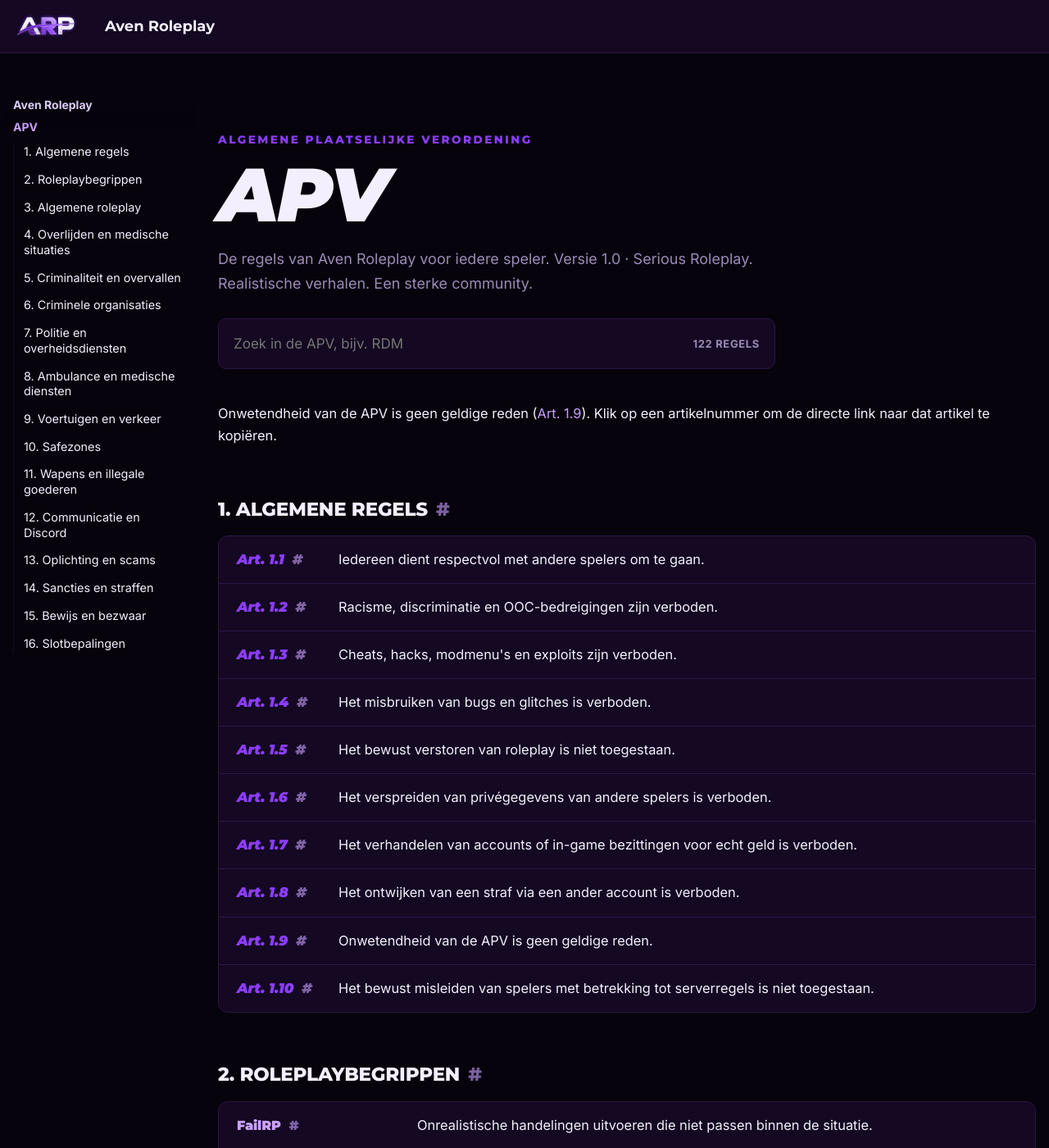
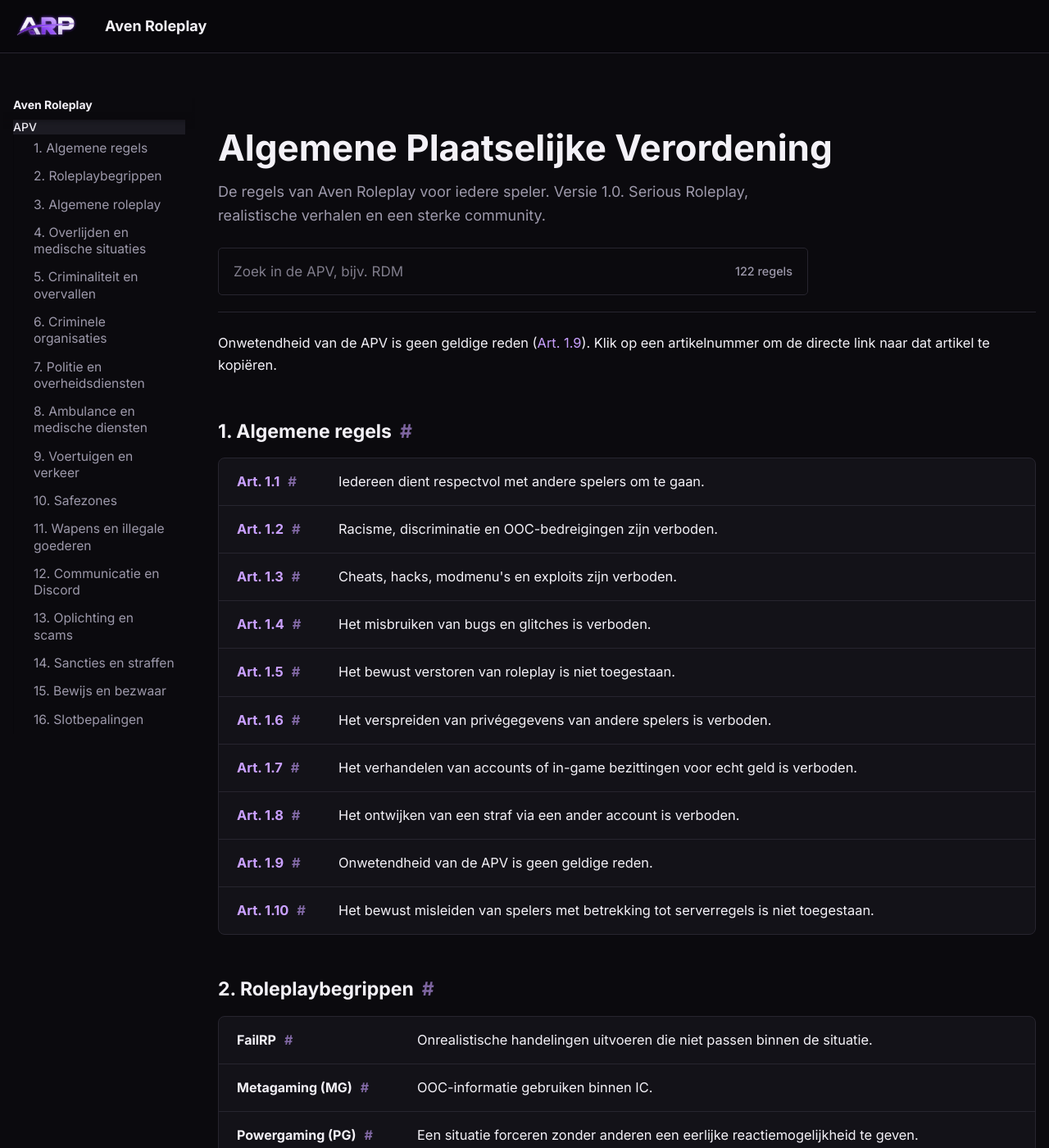
Before and after one commit to frearkdev/aven-regels, an MkDocs documentation site: the page built from docs/index.md, in a window 1280 px wide and 1400 px high. Shown: the whole window at 82% size. Built offline with MkDocs 1.6.1 and Material for MkDocs 9.7.7, drawn with Linux system fonts in a browser that asks for light colours; some of the changed text lies outside the part shown.

Commit message:
Match the APV site to the Aven Portal style
The APV used italic Montserrat headings, tracked uppercase labels and a
heavy purple surface palette, which looked unrelated to the portal. It now
uses the same neutral dark tokens, Inter (self-hosted instead of Google
Fonts), plain sentence-case headings and the portal's card and sidebar
styling. Purple stays an accent for focus, links and the targeted article.

Co-Authored-By: Claude Sonnet 5.5 <noreply@anthropic.com>

```diff
--- a/docs/index.md
+++ b/docs/index.md
@@ -3,9 +3,8 @@ title: Algemene Plaatselijke Verordening
 ---
 
 <div class="hero">
-<p class="hero__eyebrow">Algemene Plaatselijke Verordening</p>
-<h1 class="hero__title">APV</h1>
-<p class="hero__sub">De regels van Aven Roleplay voor iedere speler. Versie 1.0 · Serious Roleplay. Realistische verhalen. Een sterke community.</p>
+<h1 class="hero__title">Algemene Plaatselijke Verordening</h1>
+<p class="hero__sub">De regels van Aven Roleplay voor iedere speler. Versie 1.0. Serious Roleplay, realistische verhalen en een sterke community.</p>
 <div class="aven-search" role="search">
 <input id="aven-filter" type="search" placeholder="Zoek in de APV, bijv. RDM" aria-label="Zoek in de APV" autocomplete="off">
 <kbd>/</kbd>
--- a/docs/stylesheets/extra.css
+++ b/docs/stylesheets/extra.css
@@ -1,74 +1,90 @@
-@import url("https://fonts.googleapis.com/css2?family=Montserrat:ital,wght@0,700;0,800;0,900;1,800;1,900&display=swap");
+/* Aven APV: zelfde stijl als het Aven Portaal (neutraal donker, Inter, paars alleen als accent). */
+
+/* Zelf gehost, geen Google Fonts */
+@font-face { font-family: "Inter"; font-style: normal; font-weight: 400; font-display: swap; src: url("../assets/fonts/inter-latin-400-normal.woff2") format("woff2"); unicode-range: U+0000-00FF, U+0131, U+0152-0153, U+02BB-02BC, U+02C6, U+02DA, U+02DC, U+2000-206F, U+20AC, U+2122, U+2191, U+2193, U+2212, U+2215, U+FEFF, U+FFFD; }
+@font-face { font-family: "Inter"; font-style: normal; font-weight: 400; font-display: swap; src: url("../assets/fonts/inter-latin-ext-400-normal.woff2") format("woff2"); unicode-range: U+0100-02BA, U+02BD-02C5, U+02C7-02CC, U+02CE-02D7, U+02DD-02FF, U+0304, U+0308, U+0329, U+1D00-1DBF, U+1E00-1E9F, U+1EF2-1EFF, U+2020, U+20A0-20AB, U+20AD-20C0, U+2113, U+2C60-2C7F, U+A720-A7FF; }
+@font-face { font-family: "Inter"; font-style: normal; font-weight: 500; font-display: swap; src: url("../assets/fonts/inter-latin-500-normal.woff2") format("woff2"); unicode-range: U+0000-00FF, U+0131, U+0152-0153, U+02BB-02BC, U+02C6, U+02DA, U+02DC, U+2000-206F, U+20AC, U+2122, U+2191, U+2193, U+2212, U+2215, U+FEFF, U+FFFD; }
+@font-face { font-family: "Inter"; font-style: normal; font-weight: 500; font-display: swap; src: url("../assets/fonts/inter-latin-ext-500-normal.woff2") format("woff2"); unicode-range: U+0100-02BA, U+02BD-02C5, U+02C7-02CC, U+02CE-02D7, U+02DD-02FF, U+0304, U+0308, U+0329, U+1D00-1DBF, U+1E00-1E9F, U+1EF2-1EFF, U+2020, U+20A0-20AB, U+20AD-20C0, U+2113, U+2C60-2C7F, U+A720-A7FF; }
+@font-face { font-family: "Inter"; font-style: normal; font-weight: 700; font-display: swap; src: url("../assets/fonts/inter-latin-700-normal.woff2") format("woff2"); unicode-range: U+0000-00FF, U+0131, U+0152-0153, U+02BB-02BC, U+02C6, U+02DA, U+02DC, U+2000-206F, U+20AC, U+2122, U+2191, U+2193, U+2212, U+2215, U+FEFF, U+FFFD; }
+@font-face { font-family: "Inter"; font-style: normal; font-weight: 700; font-display: swap; src: url("../assets/fonts/inter-latin-ext-700-normal.woff2") format("woff2"); unicode-range: U+0100-02BA, U+02BD-02C5, U+02C7-02CC, U+02CE-02D7, U+02DD-02FF, U+0304, U+0308, U+0329, U+1D00-1DBF, U+1E00-1E9F, U+1EF2-1EFF, U+2020, U+20A0-20AB, U+20AD-20C0, U+2113, U+2C60-2C7F, U+A720-A7FF; }
 
 :root, [data-md-color-scheme="slate"] {
-  --aven-bg: #07030c; --aven-surface: #140822; --aven-line: #2a1747; --aven-text: #f4efff;
-  --aven-muted: #9b8bb8; --aven-violet: #8b3dff; --aven-lav: #c9a0ff;
-  --md-default-bg-color: var(--aven-bg);
+  --aven-base: #0b0a0e; --aven-void: #08070b; --aven-surface: #131218; --aven-surface-2: #1c1b23; --aven-line: #27252f;
+  --aven-text: #f3f1f7; --aven-muted: #9d99ab; --aven-violet: #8b3dff; --aven-violet-dark: #6e27d9; --aven-lav: #c9a0ff;
+  --aven-font: "Inter", ui-sans-serif, system-ui, sans-serif;
+  --md-text-font: "Inter";
+  --md-default-bg-color: var(--aven-base);
   --md-default-bg-color--light: var(--aven-surface);
   --md-default-fg-color: var(--aven-text);
-  --md-default-fg-color--light: #d9ccf2;
+  --md-default-fg-color--light: var(--aven-text);
   --md-default-fg-color--lighter: var(--aven-muted);
   --md-default-fg-color--lightest: var(--aven-line);
-  --md-primary-fg-color: var(--aven-surface);
-  --md-primary-fg-color--dark: var(--aven-bg);
+  --md-primary-fg-color: var(--aven-void);
+  --md-primary-fg-color--dark: var(--aven-void);
   --md-primary-bg-color: var(--aven-text);
   --md-accent-fg-color: var(--aven-violet);
   --md-typeset-color: var(--aven-text);
   --md-typeset-a-color: var(--aven-lav);
-  --md-footer-bg-color: var(--aven-bg);
-  --md-footer-bg-color--dark: var(--aven-bg);
+  --md-footer-bg-color: var(--aven-void);
+  --md-footer-bg-color--dark: var(--aven-void);
 }
-body, .md-main { background: var(--aven-bg); }
-html { scroll-behavior: smooth; }
+body, .md-main { background: var(--aven-base); font-family: var(--aven-font); }
+html { scroll-behavior: smooth; overflow-x: clip; }
+body { overflow-x: clip; }
+:focus-visible { outline: 2px solid var(--aven-violet); outline-offset: 2px; transition: none; }
 
-/* Header */
-.md-header { background: #140822; border-bottom: 1px solid var(--aven-line); box-shadow: none; }
+/* Header: zoals de zijbalk van het portaal, rustig en donker */
+.md-header { background: var(--aven-void); border-bottom: 1px solid var(--aven-line); box-shadow: none; }
 .md-header__button.md-logo img { height: 2rem; width: auto; }
-.md-header__title { font-family: "Montserrat", sans-serif; font-weight: 800; }
-.md-top { background: var(--aven-violet); color: var(--aven-text); border: 0; }
-.md-footer, .md-footer-meta { background: var(--aven-bg); border-top: 1px solid var(--aven-line); }
+.md-header__title { font-weight: 700; min-width: 0; flex-grow: 1; overflow: hidden; }
+.md-header__topic { max-width: 100%; }
+.md-top { background: var(--aven-surface-2); color: var(--aven-text); border: 1px solid var(--aven-line); box-shadow: none; }
+.md-top:hover { background: var(--aven-violet); color: #fff; }
+.md-footer, .md-footer-meta { background: var(--aven-void); border-top: 1px solid var(--aven-line); }
 
-/* Zijbalk: alleen hoofdstukken */
+/* Zijbalk met hoofdstukken */
 .md-sidebar { background: transparent; }
-.md-nav--secondary .md-nav__link { font-size: .72rem; padding: .15rem 0; }
-.md-nav__item .md-nav__link--active { color: var(--aven-lav); font-weight: 700; }
+.md-nav--secondary .md-nav__title { color: var(--aven-text); font-weight: 700; }
+.md-nav--secondary .md-nav__link { font-size: .78rem; padding: .35rem .6rem; margin: 0; border-radius: .25rem; color: var(--aven-muted); }
+.md-nav--secondary .md-nav__link:hover { background: var(--aven-surface); color: var(--aven-text); }
+.md-nav__item .md-nav__link--active { background: var(--aven-surface-2); color: var(--aven-text); font-weight: 500; }
 
 /* Pagina */
 .md-grid { max-width: 64rem; }
 .md-content__inner { margin-top: 0; }
 .md-typeset { font-size: .82rem; line-height: 1.65; }
 .md-typeset a { color: var(--aven-lav); }
-.md-typeset h1, .md-typeset h2, .md-typeset h3 { font-family: "Montserrat", "Inter", sans-serif; color: var(--aven-text); }
+.md-typeset h1, .md-typeset h2, .md-typeset h3 { font-family: var(--aven-font); color: var(--aven-text); font-weight: 700; letter-spacing: 0; text-transform: none; }
 
-/* Hero */
-.hero { padding: 2.2rem 0 1.2rem; }
-.hero__eyebrow { margin: 0; color: var(--aven-violet); font-family: "Montserrat", sans-serif; font-weight: 800; font-size: .68rem; letter-spacing: .18em; text-transform: uppercase; }
-.md-typeset .hero__title { margin: .1em 0 .2em; font-size: clamp(3rem, 9vw, 4.6rem); font-weight: 900; font-style: italic; line-height: 1; letter-spacing: -.02em; }
-.hero__sub { margin: 0 0 1.4rem; max-width: 34rem; color: var(--aven-muted); font-size: .9rem; }
-.aven-search { display: flex; align-items: center; gap: .7rem; max-width: 34rem; padding: 0 .9rem; background: var(--aven-surface); border: 1px solid var(--aven-line); border-radius: .5rem; }
-.aven-search:focus-within { border-color: var(--aven-violet); box-shadow: 0 0 0 3px rgba(139,61,255,.25); }
-.aven-search input { flex: 1; min-width: 0; padding: .8rem 0; background: transparent; border: 0; outline: 0; color: var(--aven-text); font: inherit; font-size: .85rem; }
+/* Titelblok */
+.hero { padding: 2rem 0 1rem; border-bottom: 1px solid var(--aven-line); margin-bottom: 1.2rem; }
+.md-typeset .hero__title { margin: 0 0 .3em; font-size: clamp(1.7rem, 5vw, 2.2rem); font-weight: 700; line-height: 1.15; }
+.hero__sub { margin: 0 0 1.2rem; max-width: 36rem; color: var(--aven-muted); font-size: .9rem; }
+.aven-search { display: flex; align-items: center; gap: .7rem; max-width: 36rem; padding: 0 .9rem; background: var(--aven-base); border: 1px solid var(--aven-line); border-radius: .25rem; }
+.aven-search:focus-within { border-color: var(--aven-violet); }
+.aven-search input { flex: 1; min-width: 0; padding: .7rem 0; background: transparent; border: 0; outline: 0; color: var(--aven-text); font: inherit; font-size: .85rem; }
+.aven-search input::placeholder { color: var(--aven-muted); opacity: .8; }
 .aven-search kbd { padding: 0 .4rem; border: 1px solid var(--aven-line); border-radius: .25rem; color: var(--aven-muted); font-size: .65rem; box-shadow: none; background: transparent; }
-.aven-search span { color: var(--aven-muted); font-size: .65rem; font-weight: 700; letter-spacing: .05em; text-transform: uppercase; white-space: nowrap; }
+.aven-search span { color: var(--aven-muted); font-size: .72rem; font-weight: 500; white-space: nowrap; }
 
 /* Hoofdstuk */
-.md-typeset h2 { margin: 2.6em 0 .7em; font-size: 1.15rem; font-weight: 800; text-transform: uppercase; scroll-margin-top: 4rem; }
+.md-typeset h2 { margin: 2.2em 0 .7em; font-size: 1.15rem; scroll-margin-top: 4rem; }
 .hoofdstuk__intro { color: var(--aven-muted); margin: -.3em 0 .8em; }
 
-/* Regels */
-.regels { border: 1px solid var(--aven-line); border-radius: .6rem; overflow: hidden; background: var(--aven-surface); }
-.md-typeset .regel { display: grid; grid-template-columns: 5.2rem 1fr; gap: 0 1rem; align-items: baseline; padding: .75rem 1.1rem; border-bottom: 1px solid var(--aven-line); transition: background .12s; }
+/* Regels: kaart zoals in het portaal */
+.regels { border: 1px solid var(--aven-line); border-radius: .4rem; overflow: hidden; background: var(--aven-surface); }
+.md-typeset .regel { display: grid; grid-template-columns: 5.2rem 1fr; gap: 0 1rem; align-items: baseline; padding: .75rem 1.1rem; border-bottom: 1px solid var(--aven-line); transition: background-color .12s; }
 .md-typeset .regel:last-child { border-bottom: 0; }
-.md-typeset .regel:hover { background: rgba(139,61,255,.07); }
-.md-typeset .regel h3 { margin: 0; font-size: .85rem; font-weight: 900; font-style: italic; color: var(--aven-violet); scroll-margin-top: 4.5rem; white-space: nowrap; }
+.md-typeset .regel:hover { background: var(--aven-surface-2); }
+.md-typeset .regel h3 { margin: 0; font-size: .82rem; font-weight: 700; color: var(--aven-lav); scroll-margin-top: 4.5rem; white-space: nowrap; }
 .md-typeset .regel p, .md-typeset .regel ul { margin: 0; }
 .md-typeset .regel ul { padding-left: 1.1rem; }
 .md-typeset .regel li { margin: .15rem 0; }
-.md-typeset .regel:has(:target) { background: rgba(139,61,255,.16); box-shadow: inset 4px 0 0 var(--aven-violet); }
+.md-typeset .regel:has(:target) { background: var(--aven-surface-2); box-shadow: inset 3px 0 0 var(--aven-violet); }
 .md-typeset .regel--begrip { grid-template-columns: 10rem 1fr; }
-.md-typeset .regel--begrip h3 { font-style: normal; font-size: .8rem; color: var(--aven-lav); white-space: normal; }
+.md-typeset .regel--begrip h3 { font-size: .8rem; color: var(--aven-text); white-space: normal; }
 .md-typeset .regel--sanctie { grid-template-columns: 12rem 1fr; }
-.md-typeset .regel--sanctie h3 { font-style: normal; font-size: .72rem; text-transform: uppercase; letter-spacing: .04em; white-space: normal; color: var(--c, var(--aven-lav)); }
+.md-typeset .regel--sanctie h3 { font-size: .8rem; white-space: normal; color: var(--c, var(--aven-lav)); }
 .sanctie--waarschuwing { --c: #c9a0ff; } .sanctie--taakstraf { --c: #a67cff; } .sanctie--kick { --c: #e0a63c; }
 .sanctie--tijdelijke-ban { --c: #e0683c; } .sanctie--lange-tijdelijke-ban { --c: #d6453d; }
 .sanctie--permanente-ban { --c: #ff4f6a; } .sanctie--aanvullende-sancties { --c: #6f9ee0; }
@@ -76,10 +92,6 @@ html { scroll-behavior: smooth; }
 .md-typeset .regel:hover .headerlink, .md-typeset .headerlink.copied, .md-typeset .headerlink:focus { opacity: 1; }
 .empty { color: var(--aven-muted); text-align: center; padding: 2rem 0; }
 .regel[hidden], .hoofdstuk[hidden], .empty[hidden] { display: none !important; }
-
-/* Header past altijd in de breedte (lange paginatitel liep buiten beeld op mobiel) */
-.md-header__title { min-width: 0; flex-grow: 1; overflow: hidden; }
-.md-header__topic { max-width: 100%; }
 
 /* Tablet en mobiel */
 @media (max-width: 76.1875em) {
@@ -92,16 +104,16 @@ html { scroll-behavior: smooth; }
 @media (max-width: 40rem) {
   .md-typeset .regel, .md-typeset .regel--begrip, .md-typeset .regel--sanctie { grid-template-columns: 1fr; gap: .15rem; padding: .7rem .9rem; }
   .md-typeset .regel h3 { white-space: normal; }
-  .hero { padding: 1.2rem 0 .6rem; }
-  .md-typeset .hero__title { padding-left: .06em; }
+  .hero { padding: 1.2rem 0 .8rem; }
   .hero__sub { font-size: .82rem; margin-bottom: 1rem; }
   .aven-search { flex-wrap: wrap; gap: 0 .6rem; padding: 0 .8rem; }
   .aven-search input { font-size: 16px; } /* voorkomt inzoomen op iPhone */
   .aven-search kbd { display: none; }
   .aven-search span { flex-basis: 100%; padding: 0 0 .55rem; }
-  .md-typeset h2 { font-size: 1rem; margin-top: 2em; }
+  .md-typeset h2 { font-size: 1rem; margin-top: 1.8em; }
 }
 @media (hover: none) { .aven-search kbd { display: none; } .md-typeset .headerlink { opacity: .6; } }
+@media (prefers-reduced-motion: reduce) { *, *::before, *::after { transition-duration: .01ms !important; animation-duration: .01ms !important; scroll-behavior: auto !important; } }
 @media print {
   body, .md-main { background: #fff; color: #000; }
   .md-header, .md-sidebar, .md-footer, .md-top, .aven-search { display: none; }
--- a/mkdocs.yml
+++ b/mkdocs.yml
@@ -1,7 +1,7 @@
 site_name: Aven Roleplay
 site_url: https://regels.avenrp.nl/
 site_description: Algemene Plaatselijke Verordening van Aven Roleplay
-copyright: Aven Roleplay • APV • Versie 1.0
+copyright: Aven Roleplay. APV, versie 1.0
 docs_dir: docs
 theme:
   name: material
@@ -9,9 +9,7 @@ theme:
   language: nl
   logo: assets/arp-transparant.png
   favicon: assets/favicon-64.png
-  font:
-    text: Inter
-    code: Roboto Mono
+  font: false
   palette:
     scheme: slate
   features:
```
Also changed, not shown: docs/assets/fonts/inter-latin-400-normal.woff2 (added), docs/assets/fonts/inter-latin-500-normal.woff2 (added), docs/assets/fonts/inter-latin-700-normal.woff2 (added), docs/assets/fonts/inter-latin-ext-400-normal.woff2 (added), docs/assets/fonts/inter-latin-ext-500-normal.woff2 (added), docs/assets/fonts/inter-latin-ext-700-normal.woff2 (added).
